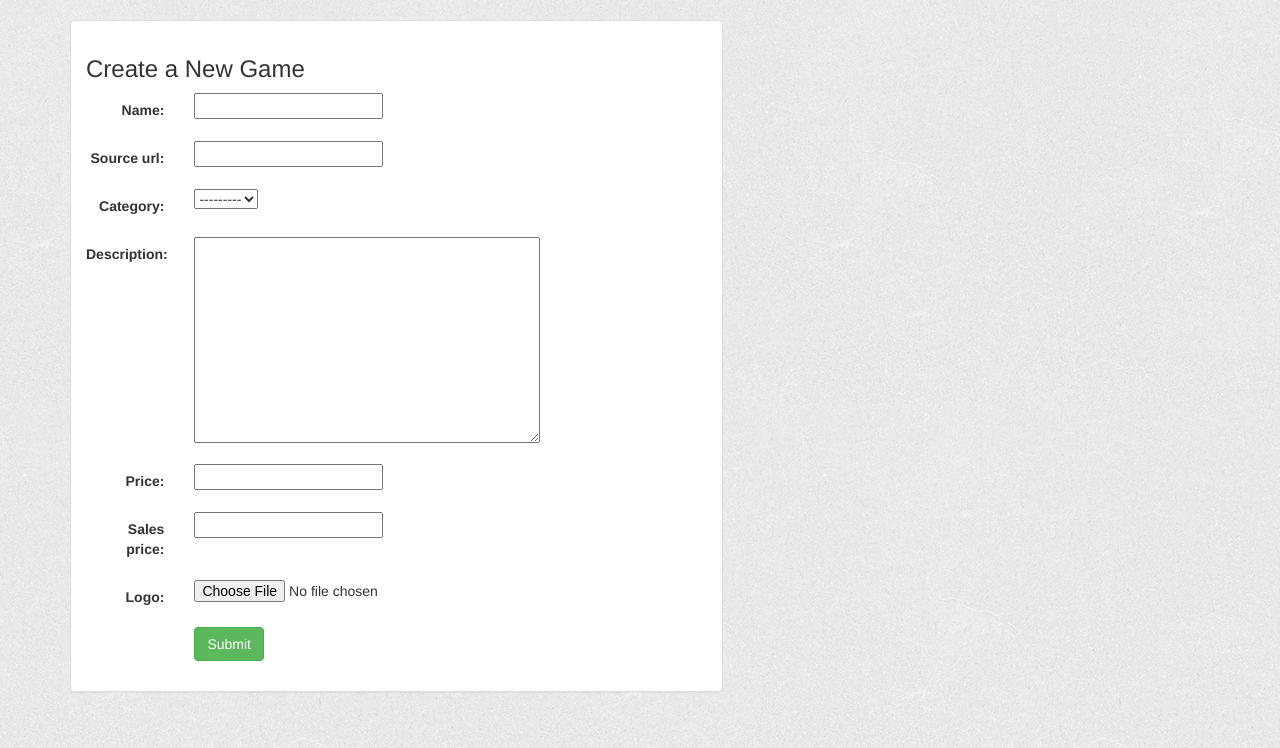
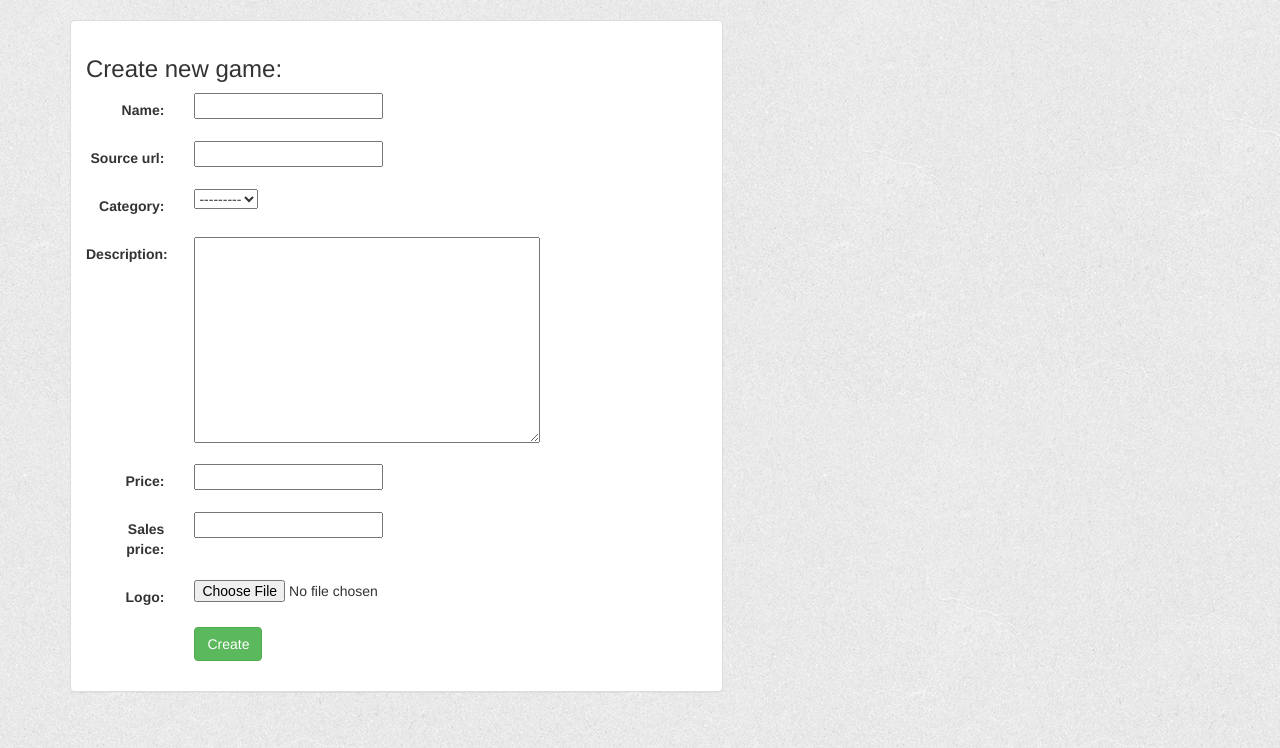
Before and after one commit to mishinma/wsdproject, a Django app: page /games/create/ in a window 1280 px wide. Shown: the part 52-800 px from the top of the page. Run offline with Django 3.2, Linux system fonts and the light colour scheme; a user stored in the database is signed in; data comes from the database, SQL or seed files in the repository; parts of the project's set-up code (start-up, migrations or seed data) failed here and were passed over; some libraries are stand-ins or nearby versions.

Commit message:
Pass create var to the template

```diff
--- a/community/templates/community/game-form.html
+++ b/community/templates/community/game-form.html
@@ -1,5 +1,11 @@
 {% extends 'base/base.html' %}
-{% block title %} Create new game {% endblock %}
+{% block title %}
+    {% if create %}
+        Create new game
+    {% else %}
+        Edit game
+    {% endif %}
+{% endblock %}
 
 {% block body %}
 <div class="container">
@@ -8,13 +14,24 @@
         <div class="col-sm-12 col-md-7">
             <div class="panel panel-default">
                 <div class="panel-body">
-                    <h3>Create a New Game </h3>
+                    <h3>{% if create %}
+                            Create new game:
+                        {% else %}
+                            Edit game:
+                        {% endif %}
+                    </h3>
                     <form class="form-horizontal" action="" method="post" enctype="multipart/form-data">
                         {% csrf_token %}
                         {% include 'base/form-template.html' %}
                         <div class="form-group">
                             <div class="col-sm-offset-2 col-sm-10">
-                                <button type="submit" class="btn btn-success">Submit</button>
+                                <button type="submit" class="btn btn-success">
+                                {% if create %}
+                                    Create
+                                {% else %}
+                                    Save
+                                {% endif %}
+                                </button>
                             </div>
                         </div>
                     </form>
--- a/community/views.py
+++ b/community/views.py
@@ -41,7 +41,7 @@ def create_game(request):
     else:
         form = GameForm()
 
-    return render(request, 'community/game-form.html', context={'form': form})
+    return render(request, 'community/game-form.html', context={'form': form, 'create': True})
 
 
 @login_required
```
